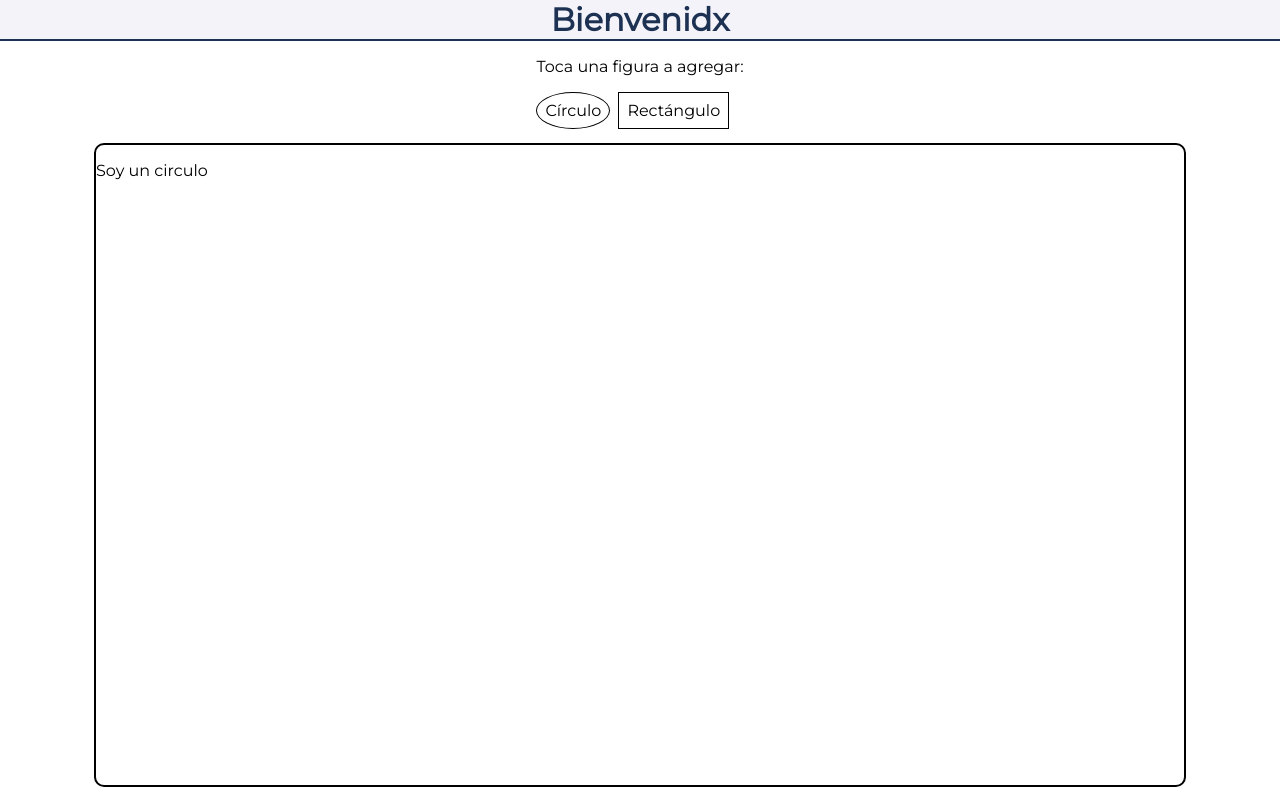
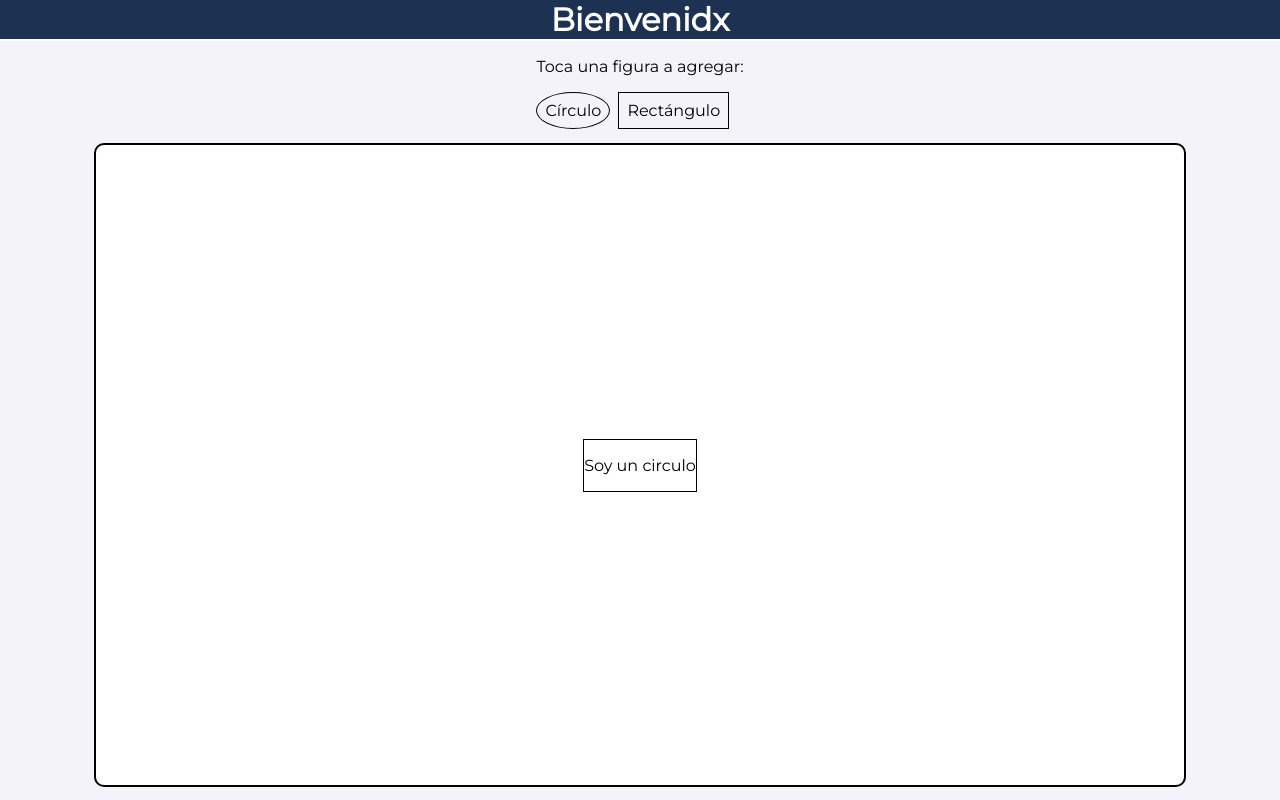
Before and after one commit to CristopherAA/Diagramas-de-flujo, a plain HTML site: page index.html in a window 1280 px wide. Both pictures are taken after a click on the element "Círculo". Drawn offline with nearby package versions, Linux system fonts and the light colour scheme.

Commit message:
Add files via upload

```diff
--- a/main.js
+++ b/main.js
@@ -4,7 +4,7 @@ selectableShapes.forEach(element => {
     element.addEventListener('click',()=>{
         document.querySelector('.figuras').innerHTML +=
         `
-        <div class="circle shape draggable tap-target">
+        <div class="figura draggable tap-target">
                 <p>Soy un circulo</p>
         </div>
         `;
--- a/styles.css
+++ b/styles.css
@@ -6,8 +6,8 @@ body{
 }
 /* Seleccionar formas */
 header{
-    color: #1D3153;
-    background-color:#F3F3F9;
+    color:white;
+    background-color: #1D3153;
     width: 100%;
     border-bottom: 2px solid;
     text-align: center;
@@ -37,11 +37,15 @@ h1{
     margin-right: 0.5em;
     padding: 0.5em;
     cursor: pointer;
+    user-select: none;
 }
 .circulo{
     border-radius: 50%;
 }
 
+body{
+    background-color:  #F3F3F9;
+}
 /* ---------------- Contenedor de figuras --------------------------- */
 .figuras-contenedor{
     width: 100%;
@@ -51,8 +55,18 @@ h1{
     justify-content: center;
 }
 .figuras{
+    display: flex;
+    align-items: center;
+    justify-content: center;
     width: 85%;
     height: 100%;
     border: 2px solid black;
     border-radius: 10px;
+    background-color:white;
 }
+/* ----------------- Figuras ----------------------------*/
+.figura{
+    border: solid 1px black;
+    position: absolute;
+    user-select: none;
+}
```
